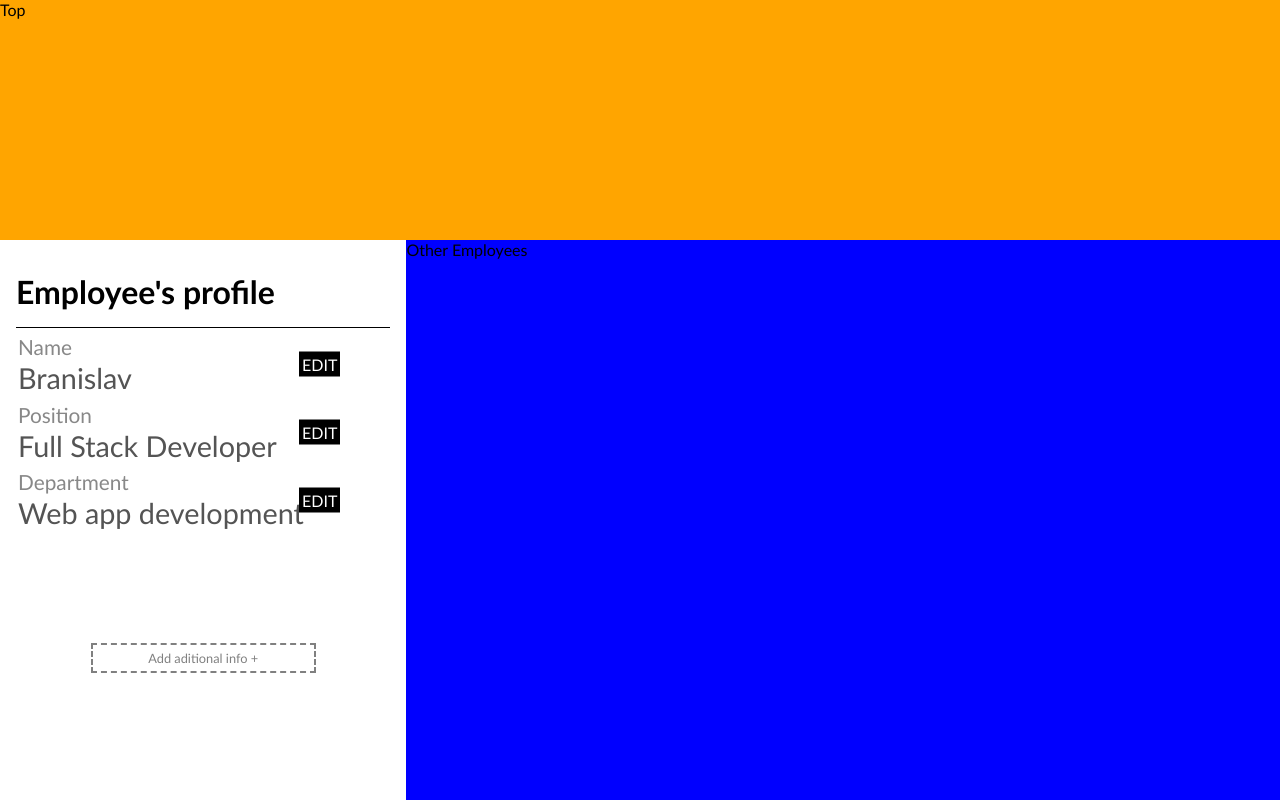
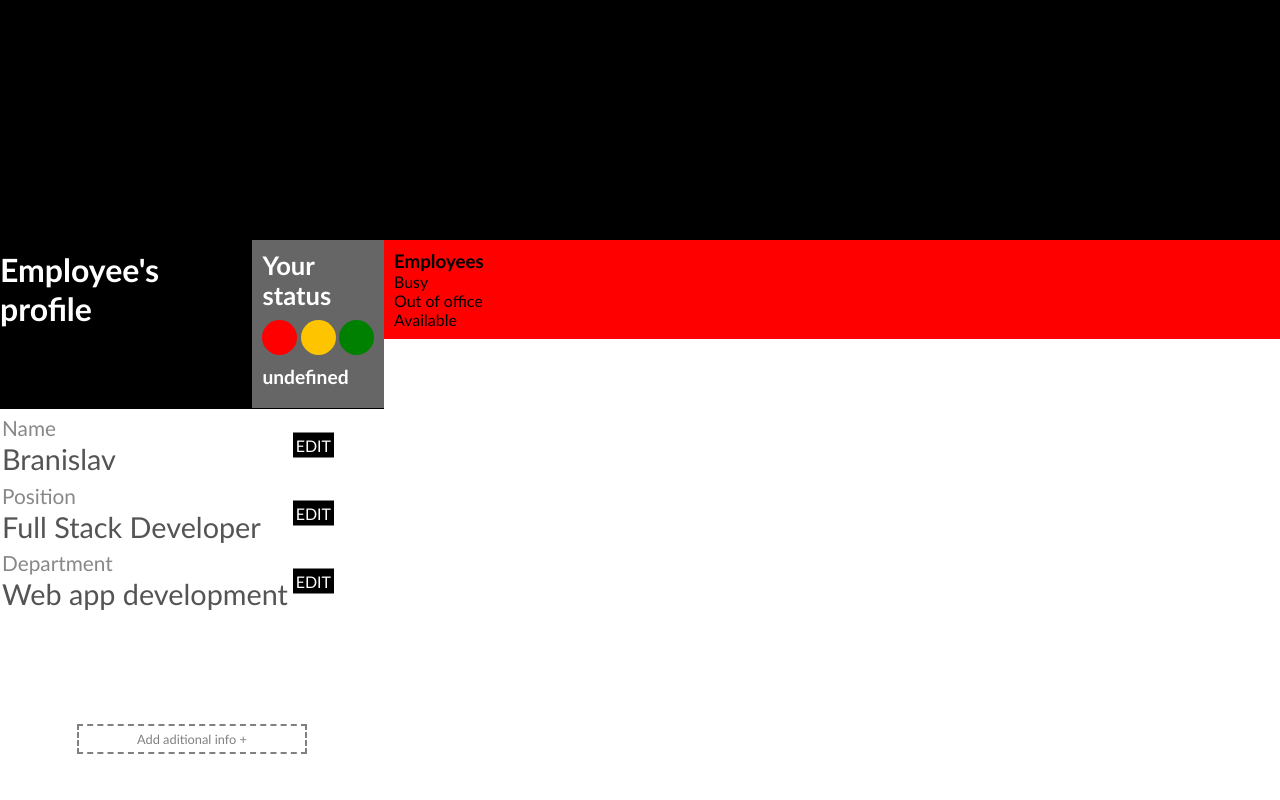
Before and after one commit to Bane12345/Prvi-projekat-u-Blinking-u, an Angular app: page / in a window 1280 px wide. Built offline with nearby package versions, Linux system fonts and the light colour scheme.

Commit message:
zavrsen employee' s profile

```diff
--- a/src/app/app.component.html
+++ b/src/app/app.component.html
@@ -1,10 +1,21 @@
-<header>Top</header>
+<header></header>
 <section class="container">
   <section class="left-container">
     <h1>
-      Employee's profile
-      <div class="statusButtons-container">
-
+      <h1>Employee's profile</h1>
+      <div class="status-container">
+        <h4>Your status</h4>
+        <div class="statusButtons">
+          <div (click)='setStatus("Busy")' class="statusBtn redBtn" [ngClass]="{'selected': status==='Busy'}"></div>
+          <div (click)='setStatus("Out of office")' class="statusBtn yellowBtn"
+            [ngClass]="{'selected': status==='Out of office'}">
+          </div>
+          <div (click)='setStatus("Available")' class="statusBtn greenBtn" [ngClass]="{'selected': status==='Available'}">
+          </div>
+        </div>
+        <div class="statusText">
+          {{status}}
+        </div>
       </div>
     </h1>
     <div class="dataFields-container" #dataFieldsContainer>
@@ -21,5 +32,16 @@
     </div>
 
   </section>
-  <section class="right-container">Other Employees</section>
+  <section class="right-container">
+    <div class="emloyeeCockpit">
+      <h1>Employees</h1>
+      <div class="filter-container">
+        <div class="filterBnts">
+          <div class="busy-btn">Busy</div>
+          <div class="out-of-office-btn">Out of office</div>
+          <div class="available-btn">Available</div>
+        </div>
+      </div>
+    </div>
   </section>
+  </section>
--- a/src/app/app.component.scss
+++ b/src/app/app.component.scss
@@ -1,8 +1,8 @@
 
 header{
-  background-color: orange;
   width: 100vw;
   height: 30vh;
+  background-color:black;
 }
 
 .container{
@@ -12,18 +12,86 @@ header{
 
   .left-container{
     flex:3;
-    padding: 1rem;
 
     h1{
       font-size: 2em;
       border-bottom: 1px solid black;
-      padding: 1rem;
       padding-left:0;
+
+      h1{
+        padding-top:10px;
+        font-size:1em;
+      }
+
+      display:flex;
+      justify-content: space-between;
+
+      background-color:black;
+      color:white;
+
+      .status-container{
+        width:35%;
+        min-width: 100px;
+        padding:10px;
+        background-color:#666;
+        h4{
+          font-size: 0.8em;
+          padding:0 0 10px 0;
+        }
+
+        .statusText{
+          padding:10px 0;
+          font-size: 0.6em;
+        }
+
+        .statusButtons{
+          display: flex;
+          justify-content: space-between;
+          width:100%;
+
+          .statusBtn{
+            width: 35px;
+            height: 35px;
+            border-radius: 50%;
+            cursor:pointer;
+
+            &:hover{
+              transform: scale(1.4);
+            }
+
+            &.selected{
+              border:5px solid white;
+              transform: scale(1.6);
+            }
+          }
+
+
+          .redBtn{
+            background-color:red;
+          }
+          .yellowBtn{
+            background-color:rgb(255, 196, 0);
+          }
+          .greenBtn{
+            background-color:green;
+          }
+        }
+      }
     }
   }
   .right-container{
     flex:7;
-    background-color: blue;
+    display:flex;
+    flex-direction: column;
+
+    .emloyeeCockpit{
+      width: 100%;
+      background-color:red;
+      padding:10px;
+
+
+    }
+
   }
 
   .addNewFieldBtn{
--- a/src/app/app.component.ts
+++ b/src/app/app.component.ts
@@ -1,4 +1,4 @@
-import { Component, ViewChild, AfterViewInit, ElementRef } from '@angular/core';
+import { Component, ViewChild , ElementRef } from '@angular/core';
 
 @Component({
   selector: 'app-root',
@@ -31,8 +31,9 @@ export class AppComponent {
     }
   ]
 
+  status:string="undefined";
+
   @ViewChild('dataFieldsContainer') dataFieldsContainer:ElementRef;
-
   addNewDataField(){
     this.mainEmployeeData.push({
       title:"Title",
@@ -55,4 +56,9 @@ export class AppComponent {
     let newData=data.data;
     this.mainEmployeeData[index]=newData;
   }
+
+  setStatus(status:string){
+    this.status=status;
+  }
+
 }
```
